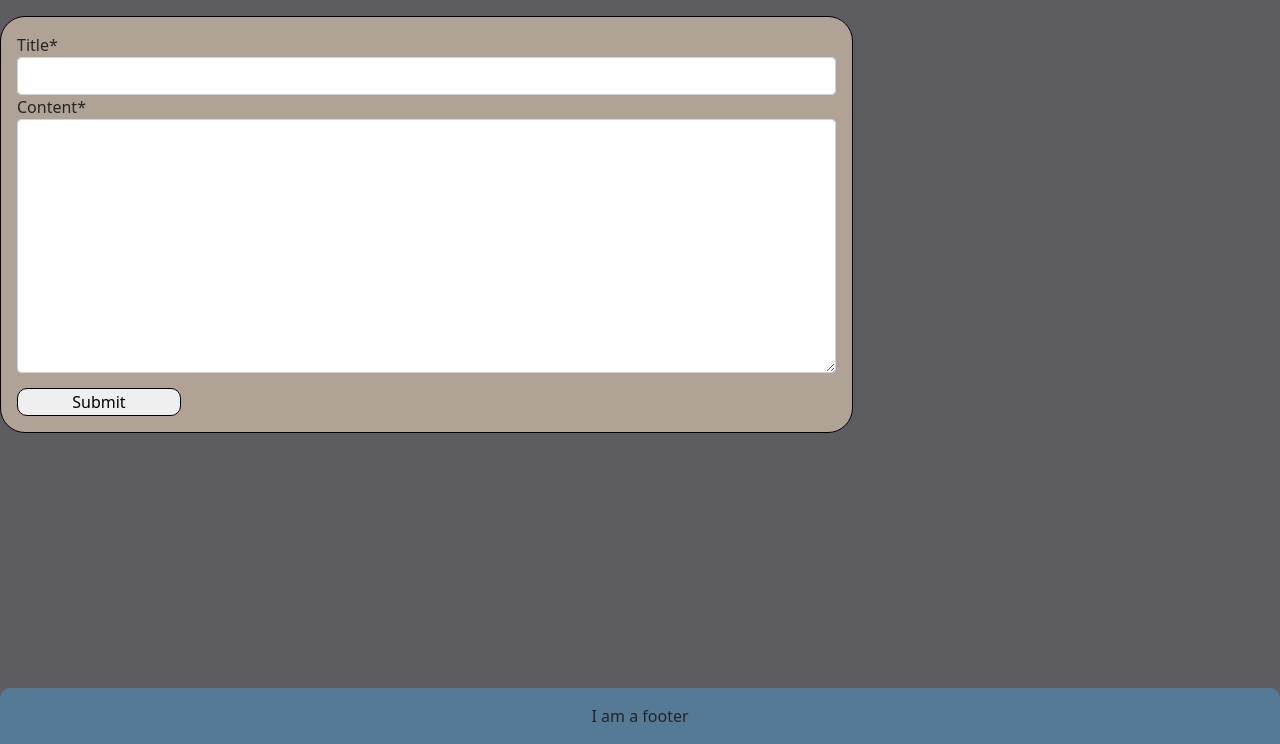
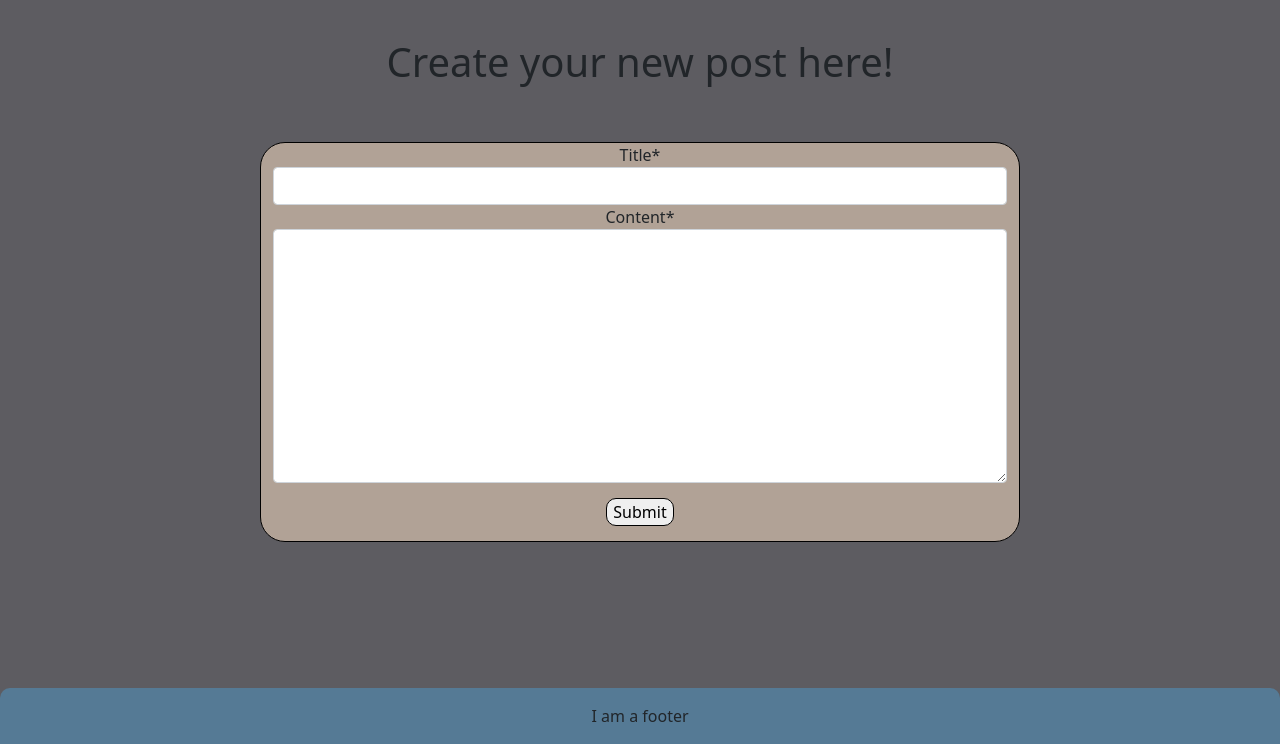
Before and after one commit to Charlie9009/CI_PP4_BLOG, a Django app: page /post/new/ in a window 1280 px wide. Shown: the part 56-800 px from the top of the page. Run offline with Django 3.2, Linux system fonts and the light colour scheme; the visitor is signed in with stand-in values (Sample User, id 1); some libraries are stand-ins or nearby versions.

Commit message:
STYLE.CSS: Style submit button.  POST_CREATE.HTML: Add new containers for form

```diff
--- a/static/style.css
+++ b/static/style.css
@@ -128,7 +128,7 @@ footer {
 .submit-button {
   border-radius: 10px;
   border: 1px black solid;
-  margin-bottom: 15px;
+  margin: 15px auto;
 }
 
 .submit-button:hover {
--- a/templates/post_create.html
+++ b/templates/post_create.html
@@ -3,18 +3,20 @@
 {% load crispy_forms_tags %}
 
 {% block content %}
+<h1 class="main-header">Create your new post here!</h1>
 <!-- Container for signup page content -->
-<div class="col-md-8 card mb-4 mt-3 container-color-rounder">
-  <div class="card-body">
+<div class="container mt-5 news-post-container">
+  <div class="row">
+    <div class="col-md-8 offset-md-2 container-color-rounder question-search-container-text">
     <!-- Container successfull comment -->
     <!-- Container for comment form -->
     <form method="post">
       {{ form | crispy }}
       {% csrf_token %}
-      <button id="comment-submit-button" type="submit">Submit</button>
+      <button class="submit-button" type="submit">Submit</button>
 
     </form>
-
+</div>
   </div>
 </div>
 {% endblock content %}
```
